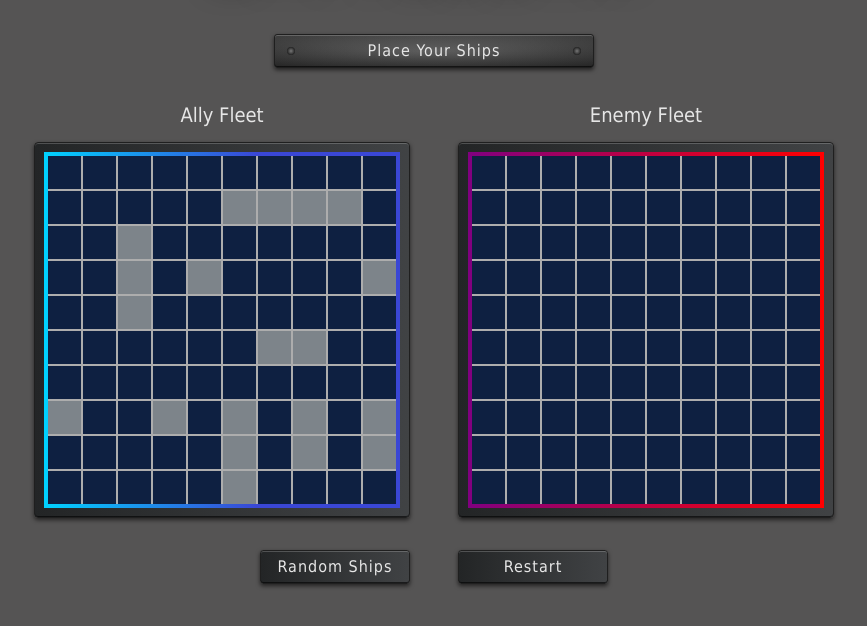
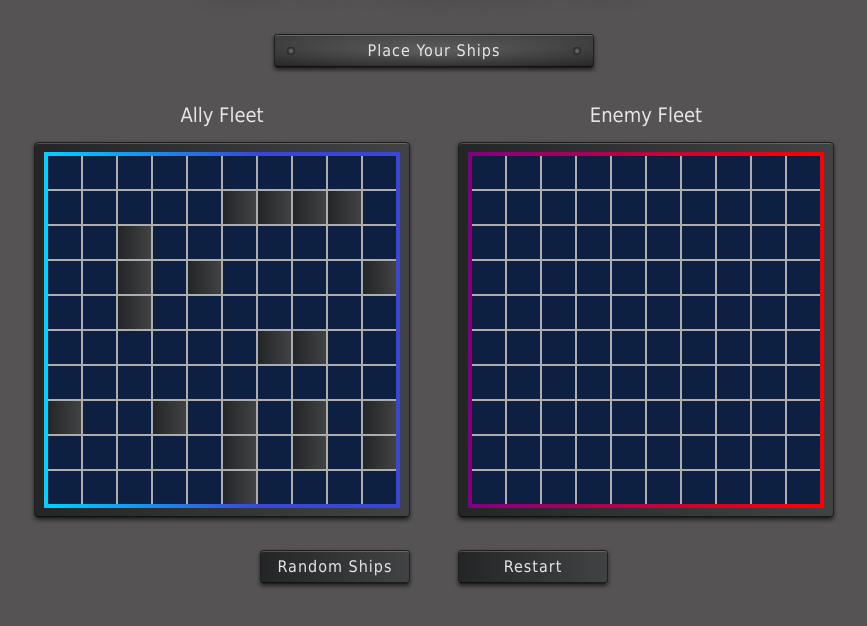
Before and after one commit to MCurb/battleship-TOP-project, a website built with webpack: page src/template.html in a window 1280 px wide. Shown: the part 138-764 px from the top of the page, without its empty margins (206-1073 px from the left). Built offline with nearby package versions, Linux system fonts and the light colour scheme; a web font is replaced by a local one.

Commit message:
style: update cells with ships color

```diff
--- a/src/styles.css
+++ b/src/styles.css
@@ -103,7 +103,7 @@ body {
   grid-template-rows: max-content max-content max-content max-content;
   row-gap: 32px;
   height: 100%;
-  background-color: rgb(85, 84, 84);
+  background-color: hsl(0, 1%, 33%);
   font-family: 'Progress', Tahoma, Geneva, Verdana, sans-serif;
 }
 
@@ -269,8 +269,14 @@ p {
   transform: translate(-50%, -50%);
 }
 
-.cell.ship {
-  background-color: #7d848a;
+.cell.ship:not(.sunk) {
+   background-image: linear-gradient(
+    to right,
+    #232526 0%,
+    #414345 51%,
+    #232526 100%
+  );
+  background-size: 200% auto;
 }
 
 .cell.ship.sunk {
```
